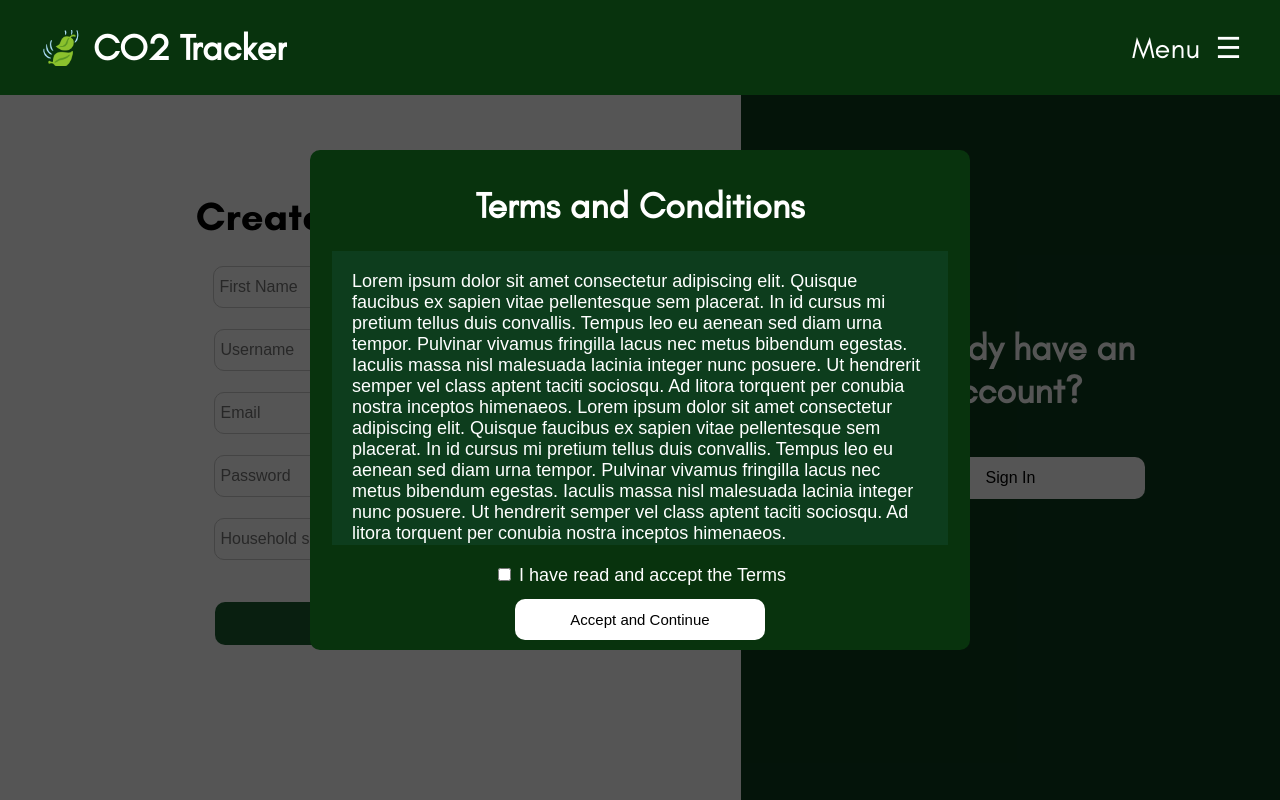
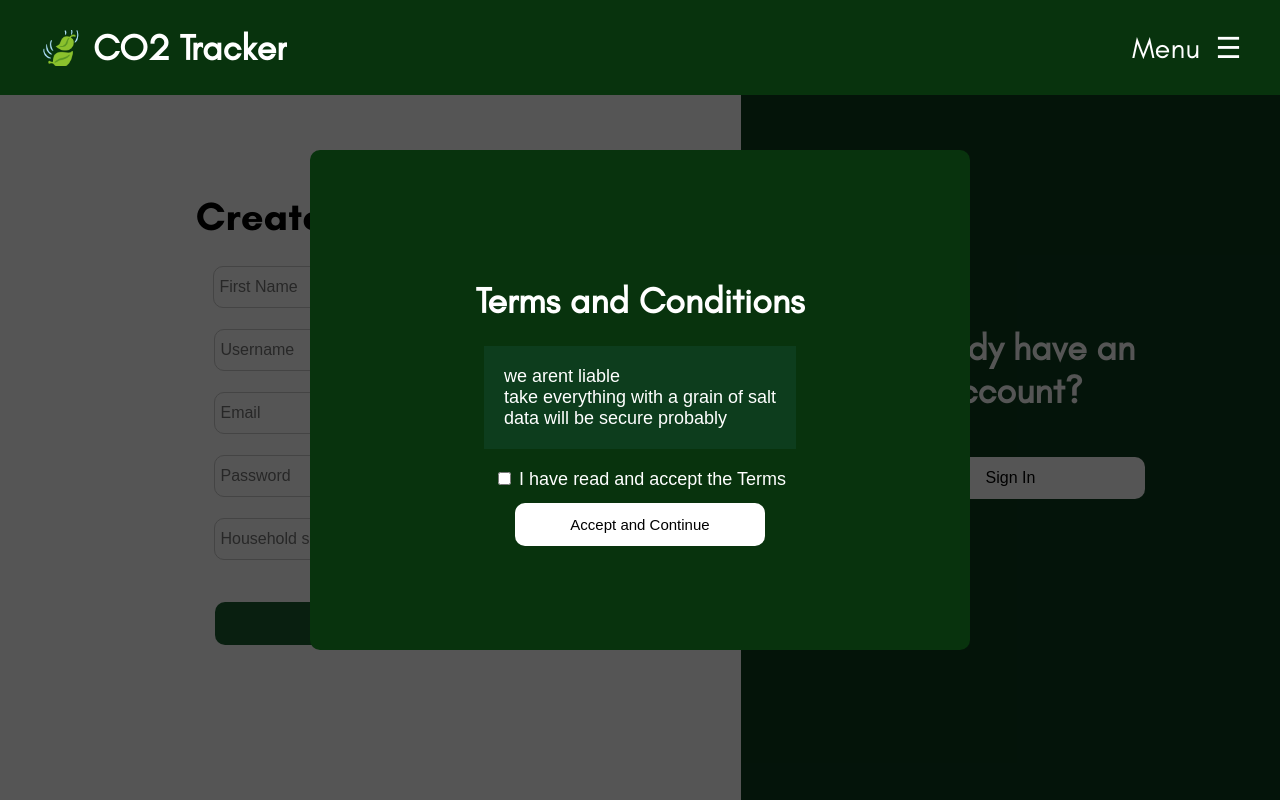
Before and after one commit to DohfoiledAgain/GroupProject_CarbonTracker_Group19, a PHP site: page /login.php in a window 1280 px wide. Run offline with PHP 8.4, Linux system fonts and the light colour scheme; some libraries are stand-ins or nearby versions.

Commit message:
terms and conditions I guess

```diff
--- a/Website/components/termsconditions.php
+++ b/Website/components/termsconditions.php
@@ -1,7 +1,7 @@
 <div id="tc-overlay">
   <div class="content">
     <h1>Terms and Conditions</h1>
-    <div id="scroll-box">Lorem ipsum dolor sit amet consectetur adipiscing elit. Quisque faucibus ex sapien vitae pellentesque sem placerat. In id cursus mi pretium tellus duis convallis. Tempus leo eu aenean sed diam urna tempor. Pulvinar vivamus fringilla lacus nec metus bibendum egestas. Iaculis massa nisl malesuada lacinia integer nunc posuere. Ut hendrerit semper vel class aptent taciti sociosqu. Ad litora torquent per conubia nostra inceptos himenaeos. Lorem ipsum dolor sit amet consectetur adipiscing elit. Quisque faucibus ex sapien vitae pellentesque sem placerat. In id cursus mi pretium tellus duis convallis. Tempus leo eu aenean sed diam urna tempor. Pulvinar vivamus fringilla lacus nec metus bibendum egestas. Iaculis massa nisl malesuada lacinia integer nunc posuere. Ut hendrerit semper vel class aptent taciti sociosqu. Ad litora torquent per conubia nostra inceptos himenaeos.</div>
+    <div id="scroll-box">we arent liable<br>take everything with a grain of salt <br>data will be secure probably</div>
     <div id="checkbox">
       <input type="checkbox" id="tc-accept-cb" name="Accept" value="True">
       <label for="tc-accept-cb"> I have read and accept the Terms</label><br>
```
